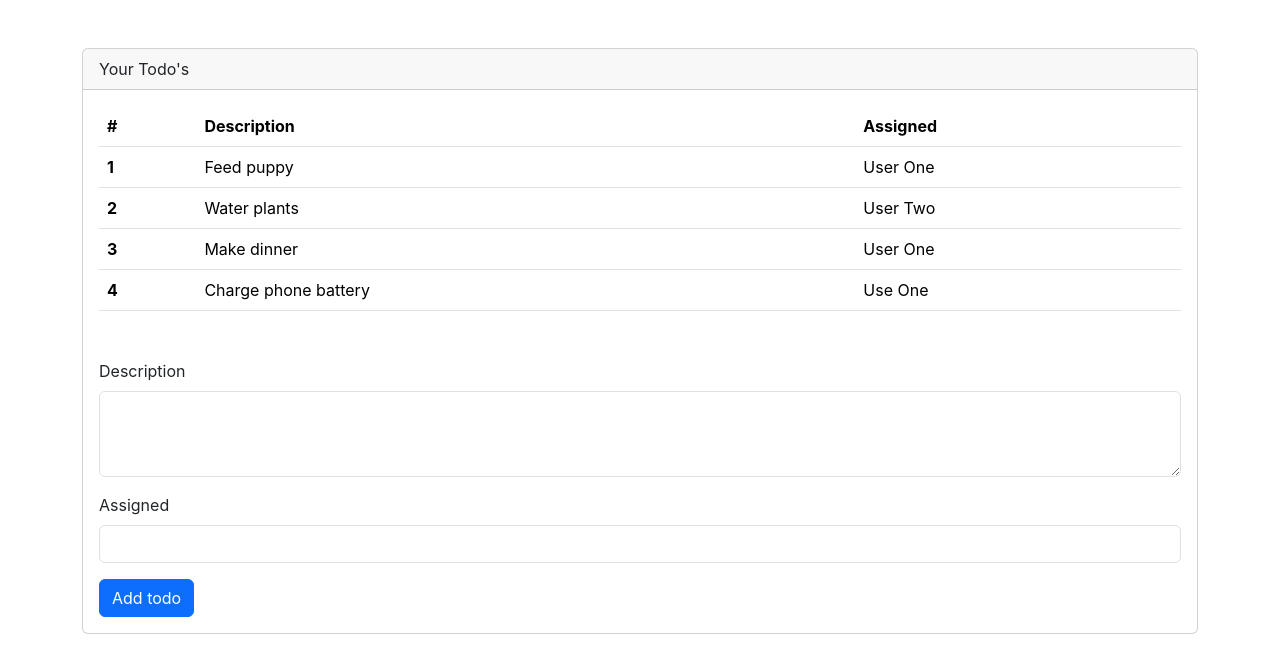
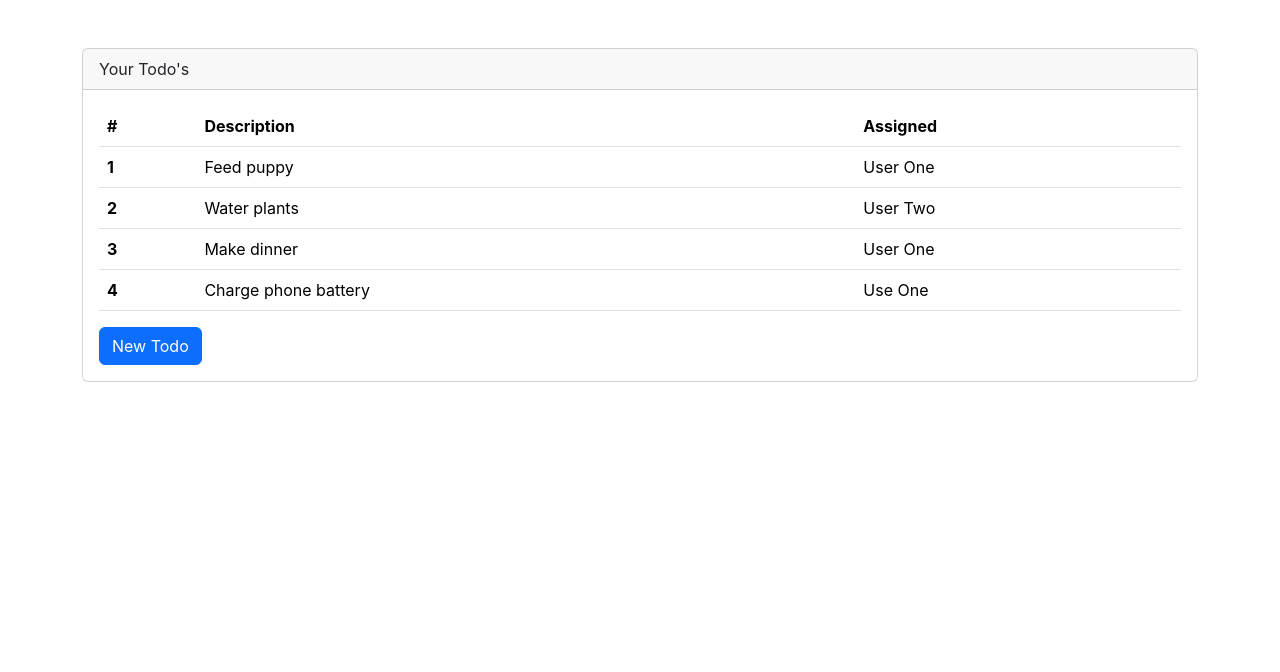
Before and after one commit to waihon/react-todos, a React (Create React App) app: page / in a window 1280 px wide. Shown: the top 672 px of the page. Built offline with nearby package versions, Linux system fonts and the light colour scheme.

Commit message:
Show New Todo form conditionally

```diff
--- a/src/App.js
+++ b/src/App.js
@@ -4,6 +4,8 @@
 import NewTodoForm from './components/NewTodoForm';
 
 function App() {
+
+  const [showAddTodoForm, setShowAddTodoForm] = useState(false);
 
   const [todos, setTodos] = useState([
     { rowNumber: 1, rowDescription: "Feed puppy", rowAssigned: "User One" },
@@ -40,7 +42,15 @@
         </div>
         <div className="card-body">
           <TodoTable todos={todos} deleteTodo={deleteTodo} />
-          <NewTodoForm addTodo={addTodo} />
+          <button
+            onClick={() => setShowAddTodoForm(!showAddTodoForm)}
+            className='btn btn-primary'
+          >
+            { showAddTodoForm ? 'Close New Todo' : 'New Todo' }
+          </button>
+          {showAddTodoForm &&
+            <NewTodoForm addTodo={addTodo} />
+          }
         </div>
       </div>
     </div>
```
